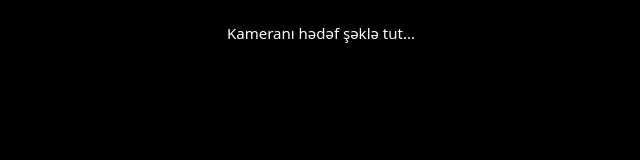
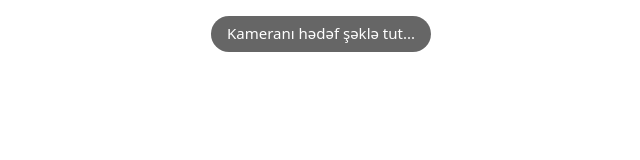
Before and after one commit to Aliesso/arProject, a plain HTML site: page index.html in a window 1280 px wide. Shown: the whole page, without its empty margins (319-959 px from the left). Drawn offline with Linux system fonts and the light colour scheme.

Commit message:
Fix black camera screen caused by page background
Co-Authored-By: Claude Opus 5.5 <noreply@anthropic.com>

```diff
--- a/index.html
+++ b/index.html
@@ -10,7 +10,8 @@
   <script src="https://cdn.jsdelivr.net/npm/mind-ar@1.2.5/dist/mindar-image-aframe.prod.js"></script>
 
   <style>
-    html, body { margin: 0; padding: 0; width: 100%; height: 100%; overflow: hidden; background: #000; }
+    /* Fon rəngi verməyin: MindAR kamera videosunu arxada (mənfi z-index) göstərir */
+    html, body { margin: 0; padding: 0; width: 100%; height: 100%; overflow: hidden; }
     #status {
       position: fixed; top: 16px; left: 50%; transform: translateX(-50%);
       z-index: 10; padding: 8px 16px; border-radius: 20px;
```
